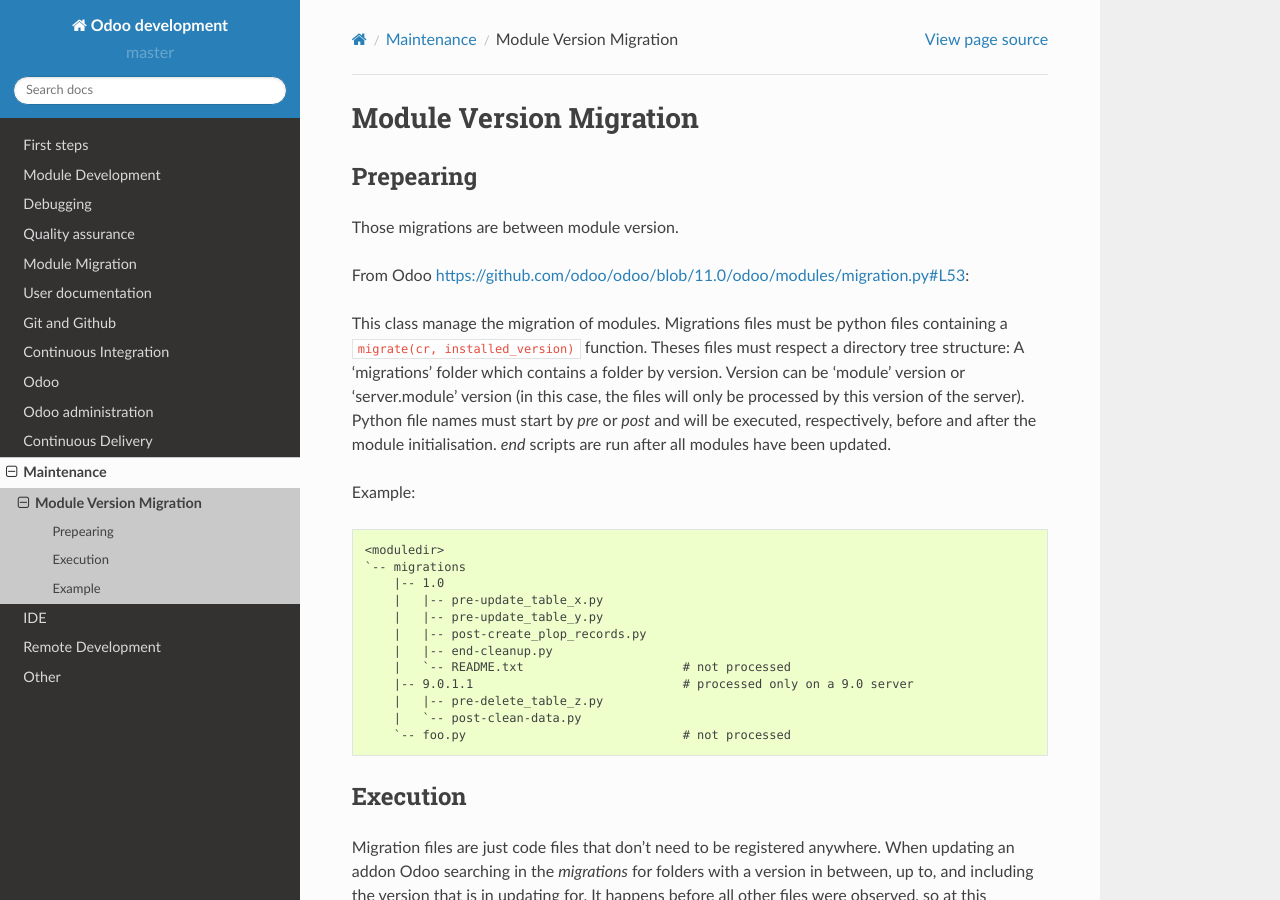
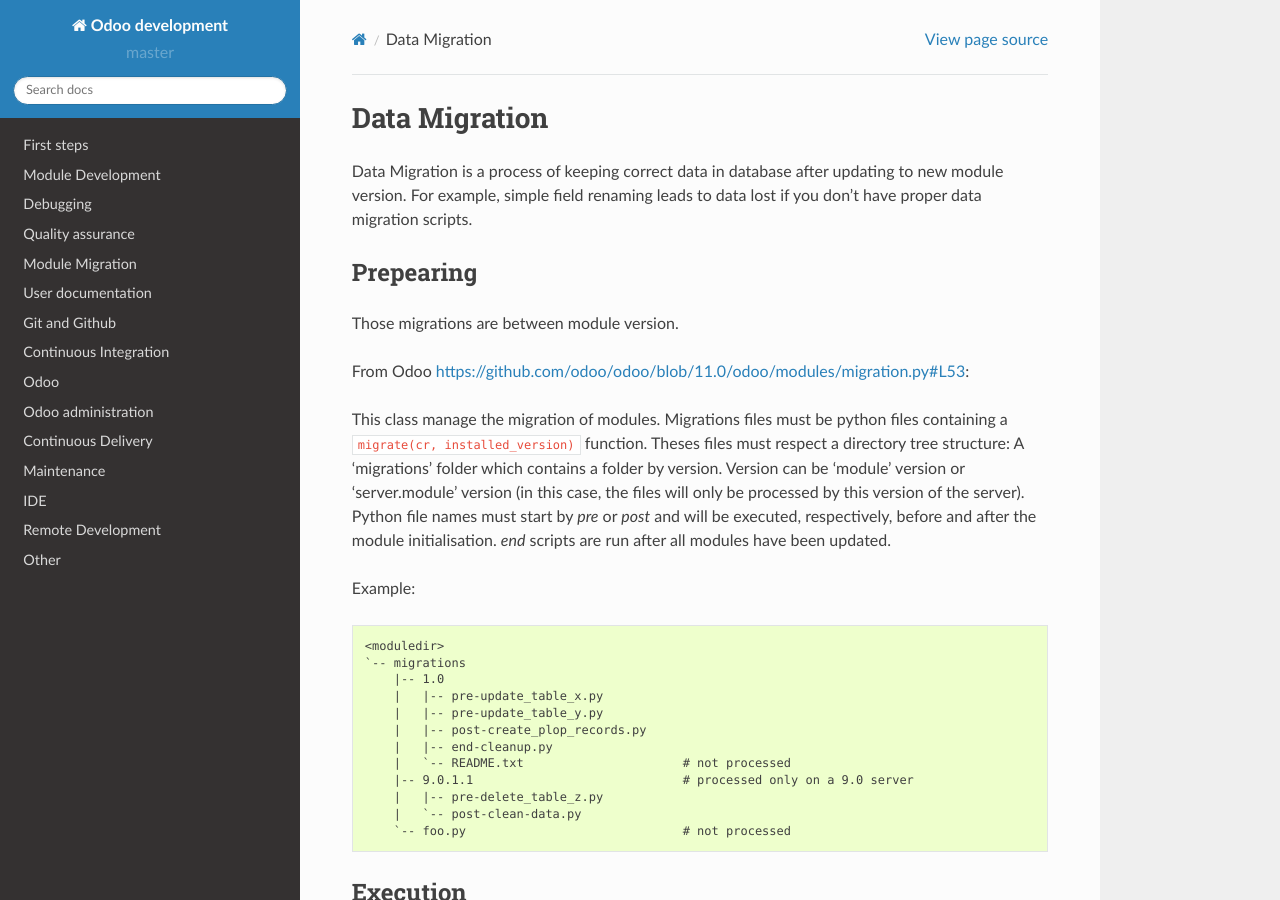
Before and after one commit to itpp-labs/odoo-development, a Sphinx documentation site: the page built from docs/maintenance/data-migration.rst, in a window 1280 px wide and 900 px high. Built offline with Sphinx 7.4.7 and the Read the Docs theme 2.0.0, drawn with Linux system fonts in a browser that asks for light colours; pages that are not in the unit, such as notebooks, are missing from menus.

Commit message:
Rename to data migration to don't confuse
with module migration which is migration between odoo versions

```diff
--- a/docs/maintenance/migration.rst
+++ b/docs/maintenance/data-migration.rst
@@ -1,6 +1,8 @@
-==========================
- Module Version Migration
-==========================
+================
+ Data Migration
+================
+
+Data Migration is a process of keeping correct data in database after updating to new module version. For example, simple field renaming leads to data lost if you don't have proper data migration scripts.
 
 Prepearing
 ----------
```
